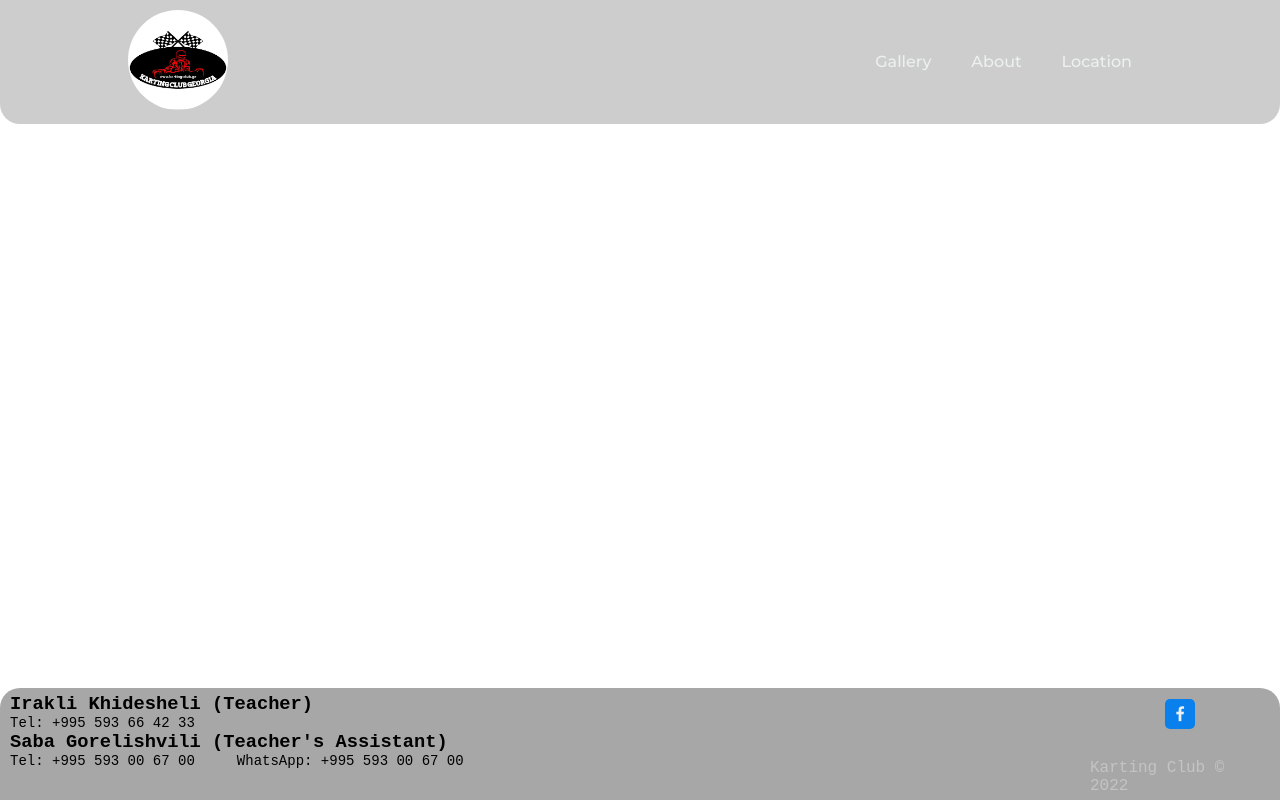
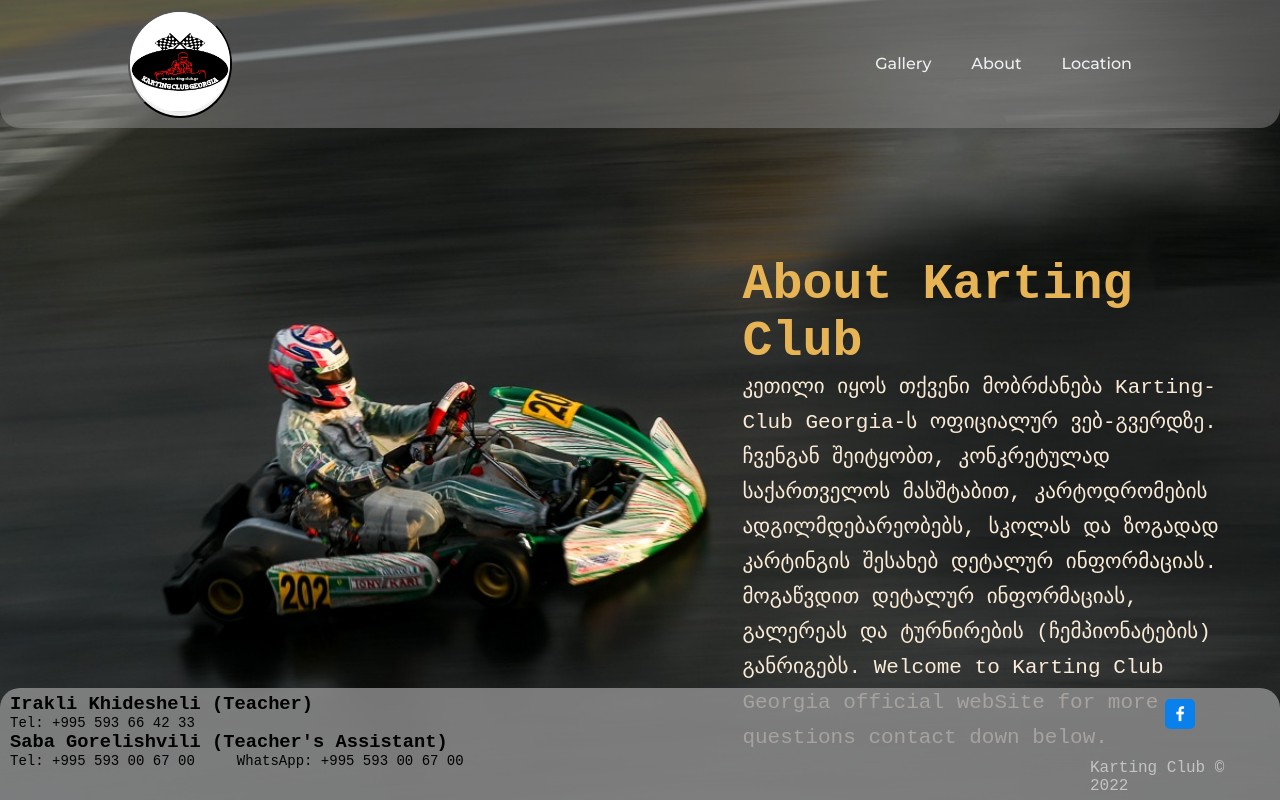
Before and after one commit to Airshock72/karting-club, a React (Create React App) app: page /about in a window 1280 px wide. Built offline with nearby package versions, Linux system fonts and the light colour scheme.

Commit message:
added about page

```diff
--- a/src/App.js
+++ b/src/App.js
@@ -3,9 +3,13 @@ import Header from './components/header/header';
 import Footer from './components/footer/footer';
 import { BrowserRouter as Router, useRoutes } from 'react-router-dom';
 import Homepage from './components/homepage/homepage';
+import About from './components/about/about';
 
 const App = () => {
-  let routes = useRoutes([{ path: '', element: <Homepage /> }]);
+  let routes = useRoutes([
+    { path: '', element: <Homepage /> },
+    { path: '/about', element: <About /> },
+  ]);
   return routes;
 };
 
--- /dev/null
+++ b/src/components/about/about.css
@@ -0,0 +1,27 @@
+.about-image {
+    background-image: url('/src/images/2.jpg');
+    max-width: 100%;
+    height: 100vh;
+    background-position: bottom;
+    background-repeat: no-repeat;
+    background-size: cover;
+}
+
+.about {
+    position: absolute;
+    left: 58%;
+    top: 32%;
+    width: 38%;
+    display: table-cell;
+}
+
+.about-title {
+    color: rgb(231, 180, 85);
+    font-size: 50px;
+}
+
+.about-text {
+    color: antiquewhite;
+    font-size: 21px;
+    line-height: 35px;
+}
--- /dev/null
+++ b/src/components/about/about.jsx
@@ -0,0 +1,24 @@
+import React from 'react';
+import './about.css';
+
+const About = () => {
+  return (
+    <div>
+      <div className="about-image">
+        <div className="about">
+          <h1 className="about-title">About Karting Club</h1>
+          <p className="about-text">
+            კეთილი იყოს თქვენი მობრძანება Karting-Club Georgia-ს ოფიციალურ
+            ვებ-გვერდზე. ჩვენგან შეიტყობთ, კონკრეტულად საქართველოს მასშტაბით,
+            კარტოდრომების ადგილმდებარეობებს, სკოლას და ზოგადად კარტინგის შესახებ
+            დეტალურ ინფორმაციას. მოგაწვდით დეტალურ ინფორმაციას, გალერეას და
+            ტურნირების (ჩემპიონატების) განრიგებს. Welcome to Karting Club
+            Georgia official webSite for more questions contact down below.
+          </p>
+        </div>
+      </div>
+    </div>
+  );
+};
+
+export default About;
--- a/src/components/footer/footer.css
+++ b/src/components/footer/footer.css
@@ -38,6 +38,7 @@ i {
     padding: 7px 10px;
     background-color: #0A80EC;
     border-radius: 5px;
+    color: #ffffff;
 }
 
 .social {
--- a/src/components/header/header.css
+++ b/src/components/header/header.css
@@ -3,14 +3,22 @@
     filter: invert(0);
 }
 
-li,
-a,
-button {
+.navlinks li,
+.navlinks button,
+.navlinks a {
     font-family: 'Montserrat', sans-serif;
     font-weight: 500;
     font-size: 16px;
     color: #edf0f1;
     text-decoration: none;
+    cursor: pointer;
+    border: none;
+    background-color: inherit;
+}
+
+.logo {
+    border-radius: 50%;
+    cursor: pointer;
 }
 
 header {
@@ -37,10 +45,10 @@ header {
     padding: 0px 20px;
 }
 
-.navlinks li a {
+.navlinks li button, .navlinks li a {
     transition: all 0.3s ease 0s;
 }
 
-.navlinks li a:hover {
+.navlinks li button:hover, .navlinks li a:hover {
     color: rgb(212, 76, 76);
 }
--- a/src/components/header/header.jsx
+++ b/src/components/header/header.jsx
@@ -1,11 +1,13 @@
 import React from 'react';
 import './header.css';
 import Logo from '../../images/130980302_1534335080101258_2878631675978030243_n.jpg';
+import { useNavigate } from 'react-router-dom';
 
 const Header = () => {
+  const navigate = useNavigate();
   return (
     <header>
-      <a href="#">
+      <button className="logo" onClick={() => navigate('/')}>
         <img
           src={Logo}
           alt="title logo"
@@ -13,7 +15,7 @@ const Header = () => {
           height="100"
           className="title-logo"
         />
-      </a>
+      </button>
       <nav>
         <ul className="navlinks">
           <li>
@@ -26,10 +28,10 @@ const Header = () => {
             </a>
           </li>
           <li>
-            <a href="#">About</a>
+            <button onClick={() => navigate('/about')}>About</button>
           </li>
           <li>
-            <a href="#">Location</a>
+            <button onClick={() => navigate('/location')}>Location</button>
           </li>
         </ul>
       </nav>
```
Also changed, not shown: src/images/2.jpg (added).
